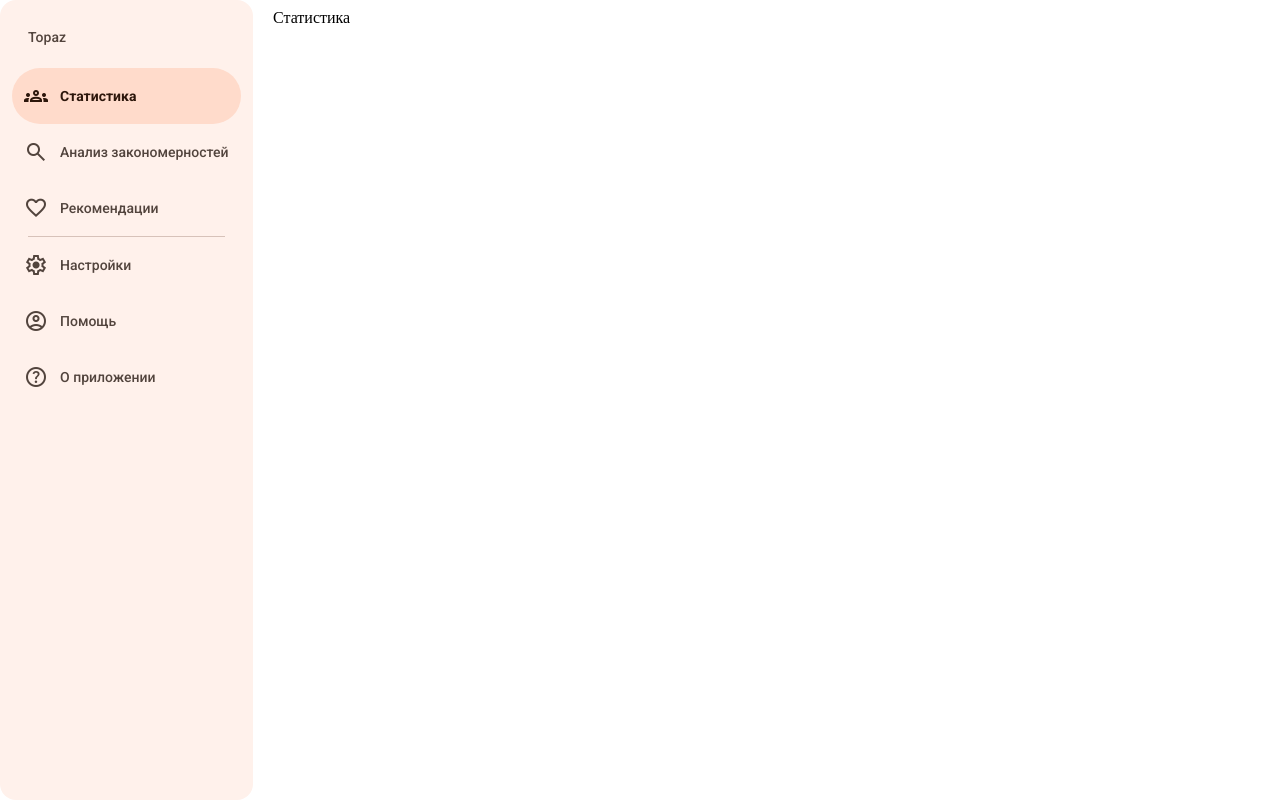
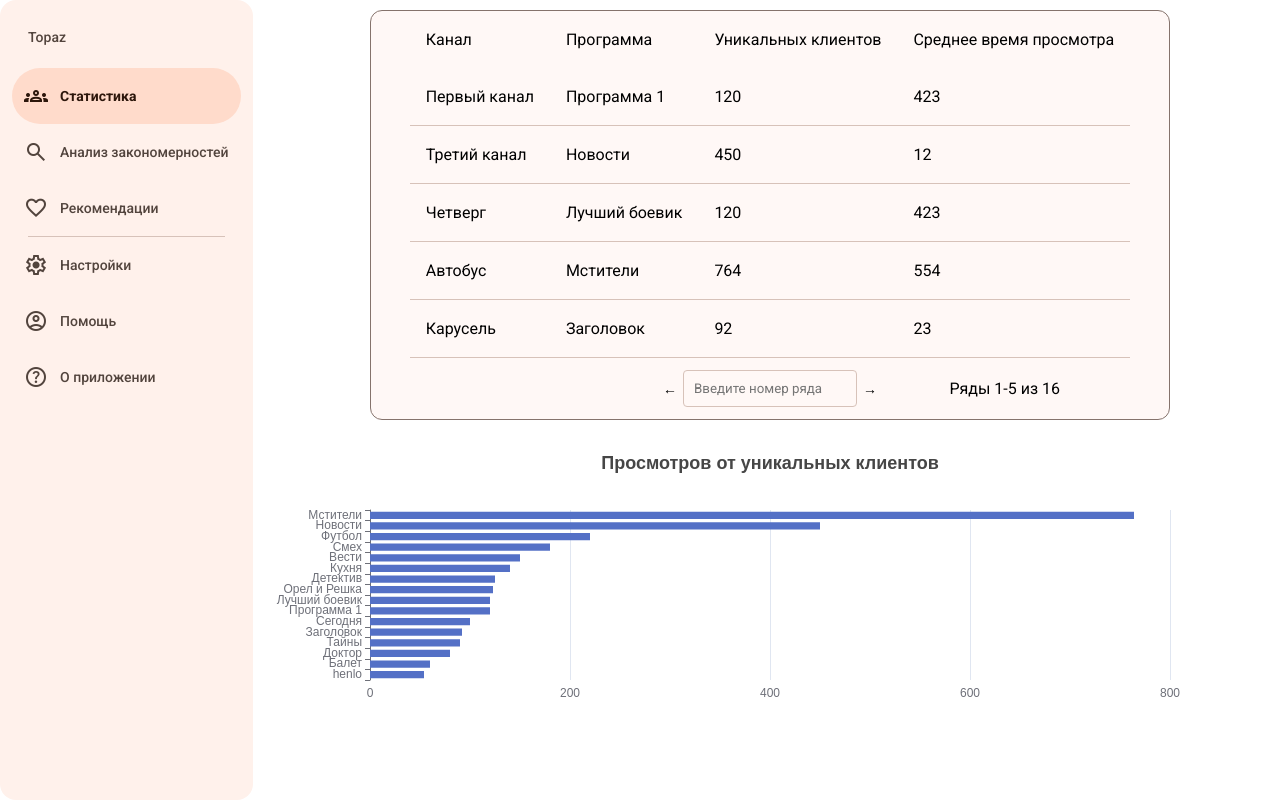
Before and after one commit to tea-pack/topaz, a Vue app: page / in a window 1280 px wide. Built offline with nearby package versions, Linux system fonts and the light colour scheme.

Commit message:
feat: stats with mock data

```diff
--- a/src/views/Stats.vue
+++ b/src/views/Stats.vue
@@ -1,3 +1,57 @@
 <template>
-    Статистика
+    <div class="stats">
+        <div class="data">
+            <data-table :data="mockData"></data-table>
+            <sorted-bar-chart :data="mockData"></sorted-bar-chart>
+        </div>
+        <div class="filter">
+            <!-- <range-picker></range-picker> -->
+        </div>
+    </div>
 </template>
+
+<script setup lang = "ts">
+import RangePicker from '@/components/RangePicker.vue';
+import DataTable, { ProgramRecord } from '@/components/DataTable.vue';
+import SortedBarChart from "@/components/SortedBarChart.vue";
+
+const mockData: ProgramRecord[] = [
+  { channel: "Первый канал", program: "Программа 1", uniqueClients: 120, watchTime: 423 },
+  { channel: "Третий канал", program: "Новости", uniqueClients: 450, watchTime: 12 },
+  { channel: "Четверг", program: "Лучший боевик", uniqueClients: 120, watchTime: 423 },
+  { channel: "Автобус", program: "Мстители", uniqueClients: 764, watchTime: 554 },
+  { channel: "Карусель", program: "Заголовок", uniqueClients: 92, watchTime: 23 },
+  { channel: "Ноутбук", program: "henlo", uniqueClients: 54, watchTime: 420 },
+  { channel: "Пятница", program: "Орел и Решка", uniqueClients: 123, watchTime: 47 },
+  { channel: "Россия 1", program: "Вести", uniqueClients: 150, watchTime: 289 },
+  { channel: "НТВ", program: "Сегодня", uniqueClients: 100, watchTime: 310 },
+  { channel: "ТВ Центр", program: "Доктор", uniqueClients: 80, watchTime: 192 },
+  { channel: "Культура", program: "Балет", uniqueClients: 60, watchTime: 215 },
+  { channel: "Матч ТВ", program: "Футбол", uniqueClients: 220, watchTime: 400 },
+  { channel: "СТС", program: "Кухня", uniqueClients: 140, watchTime: 360 },
+  { channel: "РЕН ТВ", program: "Тайны", uniqueClients: 90, watchTime: 278 },
+  { channel: "ТНТ", program: "Смех", uniqueClients: 180, watchTime: 425 },
+  { channel: "ТВ+7", program: "Детектив", uniqueClients: 125, watchTime: 300 },
+];
+
+</script>
+
+<style>
+.stats {
+    display: flex;
+    /* gap: 10px; */
+    /* padding: 20px; */
+    /* margin-left: 20px; */
+}
+
+.filter {
+    flex: 1
+}
+
+.data {
+    flex: 3;
+    display: flex;
+    flex-direction: column;
+    align-items: center;
+}
+</style>
```
